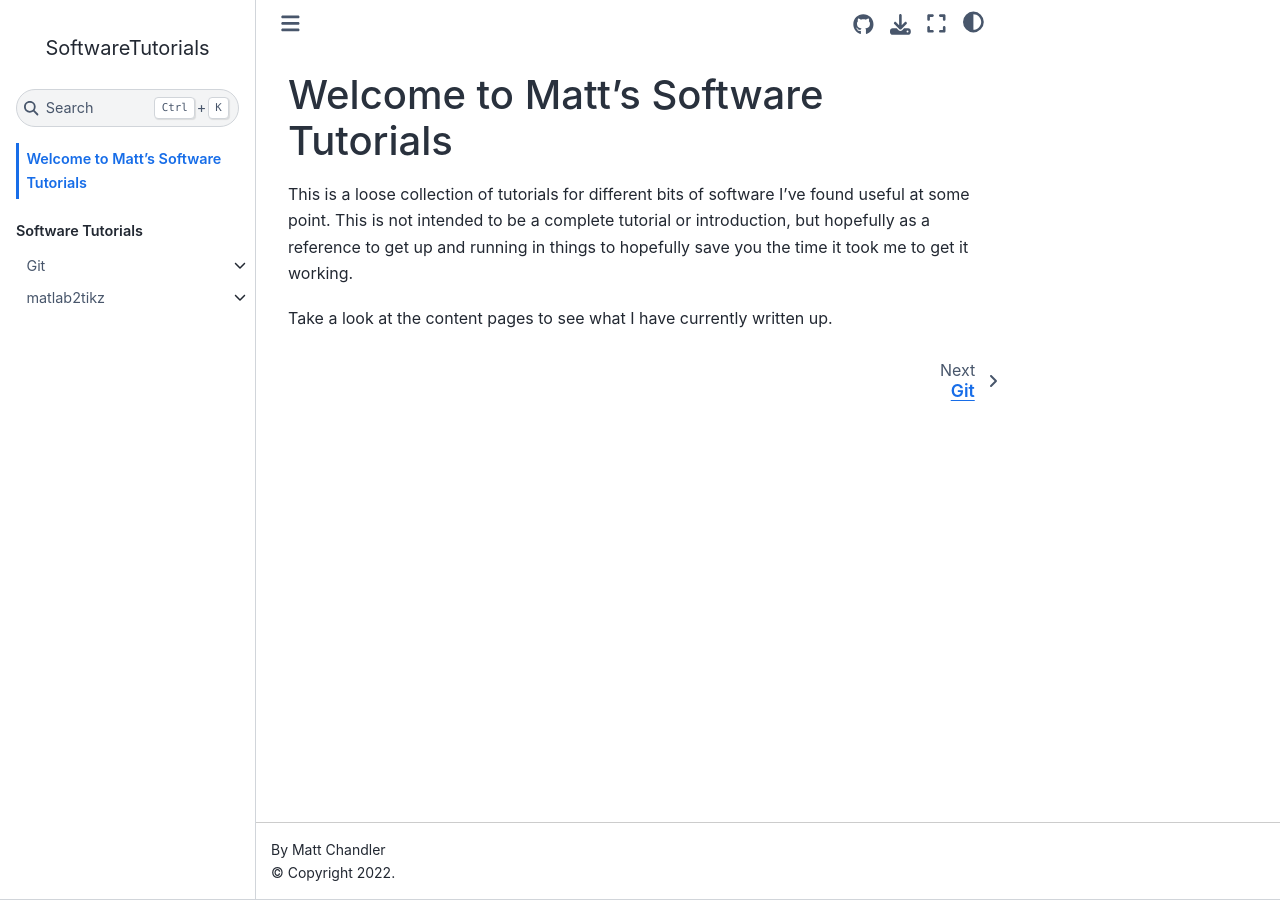
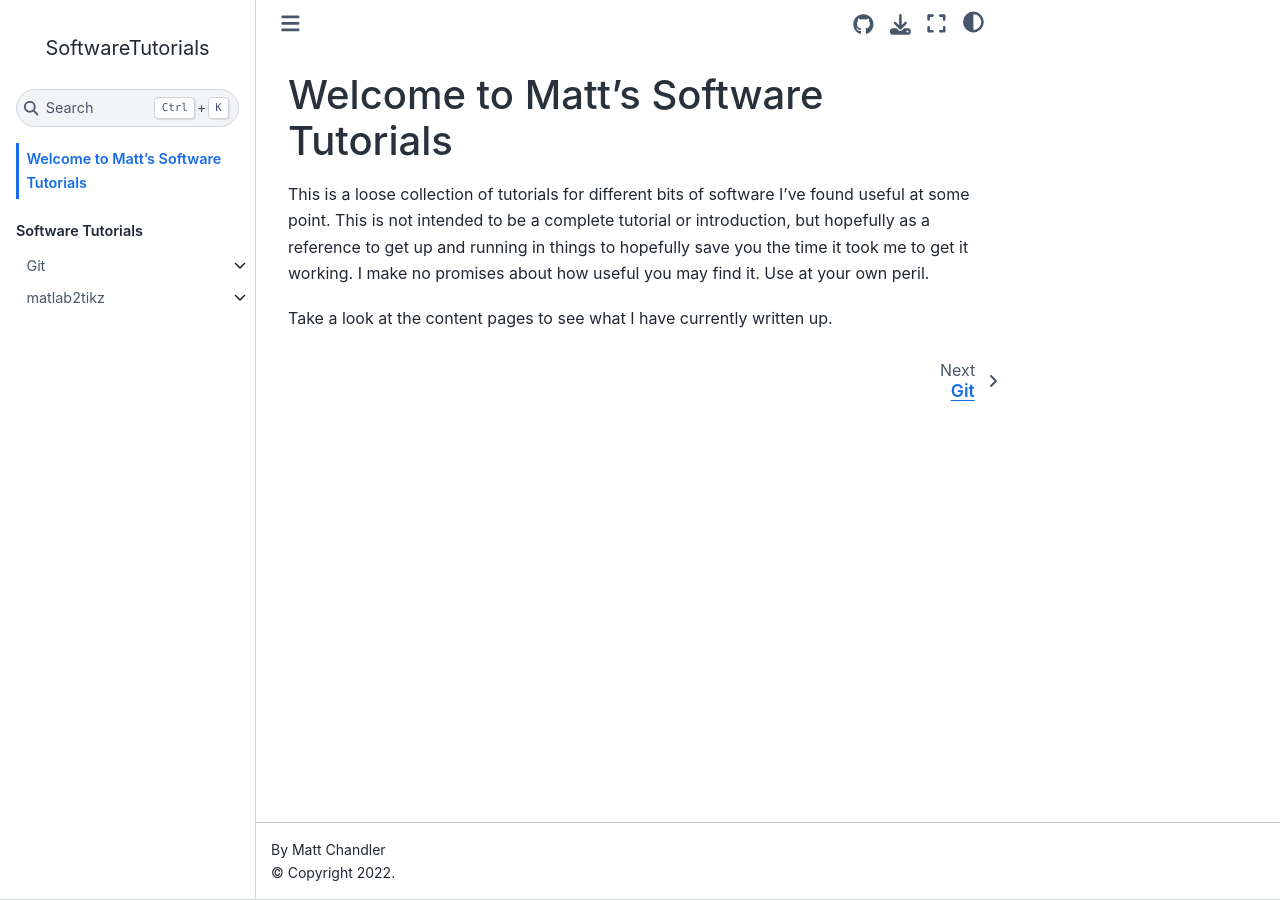
Before and after one commit to mgchandler/SoftwareTutorials, a Jupyter Book: the page built from content/intro.md, in a window 1280 px wide. Built offline with Jupyter Book 1.0.4 settings and Sphinx 7.4.7 and the Sphinx Book theme 1.1.4, drawn with Linux system fonts in a browser that asks for light colours.

Commit message:
Update intro.md

```diff
--- a/content/intro.md
+++ b/content/intro.md
@@ -1,5 +1,5 @@
 # Welcome to Matt's Software Tutorials
 
-This is a loose collection of tutorials for different bits of software I've found useful at some point. This is not intended to be a complete tutorial or introduction, but hopefully as a reference to get up and running in things to hopefully save you the time it took me to get it working.
+This is a loose collection of tutorials for different bits of software I've found useful at some point. This is not intended to be a complete tutorial or introduction, but hopefully as a reference to get up and running in things to hopefully save you the time it took me to get it working. I make no promises about how useful you may find it. Use at your own peril.
 
 Take a look at the content pages to see what I have currently written up.
```
